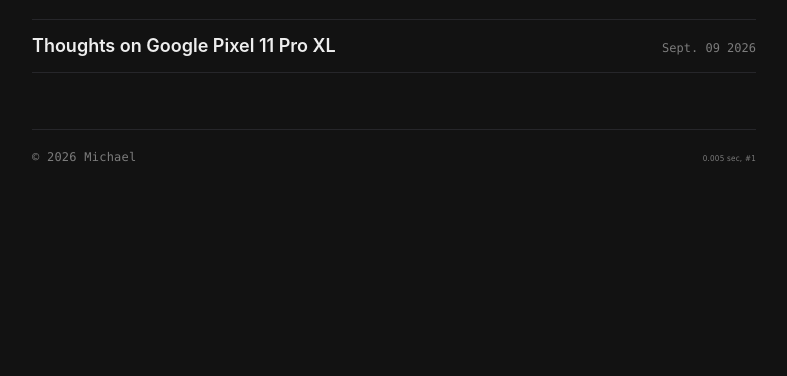
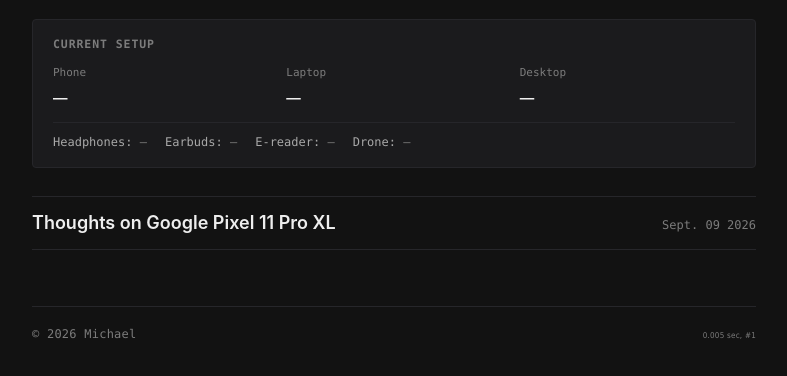
Before and after one commit to Kashak213/Personal-site, a plain HTML site: page tech-yap.html in a window 1280 px wide. Shown: the part 120-496 px from the top of the page, without its empty margins (246-1033 px from the left). Drawn offline with Linux system fonts and the light colour scheme.

Commit message:
Add Current setup banner to tech-yap.html

```diff
--- a/tech-yap.html
+++ b/tech-yap.html
@@ -35,11 +35,66 @@
   </script>
 
   <style>
-    .yap-sub {
+    .setup-banner {
+      margin: 0 0 28px;
+      padding: 16px 20px;
+      background: var(--c-bg-alt);
+      border: 1px solid var(--c-divider);
+      border-radius: var(--radius);
+    }
+
+    .setup-title {
+      font-family: var(--font-family-mono), monospace;
+      font-size: 11.5px;
+      font-weight: 700;
+      text-transform: uppercase;
+      letter-spacing: 0.08em;
+      color: var(--c-text-3);
+      margin: 0 0 12px;
+    }
+
+    .setup-primary {
+      display: grid;
+      grid-template-columns: repeat(3, 1fr);
+      gap: 12px 18px;
+      padding-bottom: 12px;
+      border-bottom: 1px solid var(--c-divider);
+    }
+
+    .setup-item-label {
+      display: block;
+      font-family: var(--font-family-mono), monospace;
+      font-size: 11px;
+      color: var(--c-text-3);
+      margin-bottom: 3px;
+    }
+
+    .setup-item-val {
+      font-size: 14.5px;
+      font-weight: 600;
+      color: var(--c-text-1);
+    }
+
+    .setup-secondary {
+      display: flex;
+      flex-wrap: wrap;
+      gap: 6px 18px;
+      margin-top: 10px;
+      font-family: var(--font-family-mono), monospace;
+      font-size: 12px;
+      color: var(--c-text-3);
+    }
+
+    .setup-secondary span strong {
+      font-weight: 500;
       color: var(--c-text-2);
-      margin-top: -10px;
-      margin-bottom: 28px;
-      font-size: 15.5px;
+    }
+
+    @media (max-width: 600px) {
+      .setup-primary {
+        grid-template-columns: 1fr;
+        gap: 10px;
+      }
     }
 
     .yap-feed {
@@ -144,6 +199,30 @@
 <main>
   <h1>Tech Yap</h1>
 
+  <section class="setup-banner" style="padding-inline: 20px; max-width: none;">
+    <div class="setup-title">Current setup</div>
+    <div class="setup-primary">
+      <div>
+        <span class="setup-item-label">Phone</span>
+        <span class="setup-item-val">—</span>
+      </div>
+      <div>
+        <span class="setup-item-label">Laptop</span>
+        <span class="setup-item-val">—</span>
+      </div>
+      <div>
+        <span class="setup-item-label">Desktop</span>
+        <span class="setup-item-val">—</span>
+      </div>
+    </div>
+    <div class="setup-secondary">
+      <span><strong>Headphones:</strong> —</span>
+      <span><strong>Earbuds:</strong> —</span>
+      <span><strong>E-reader:</strong> —</span>
+      <span><strong>Drone:</strong> —</span>
+    </div>
+  </section>
+
   <div class="yap-feed">
     <div class="yap-row">
       <span class="yap-title">Thoughts on Google Pixel 11 Pro XL</span>
```
